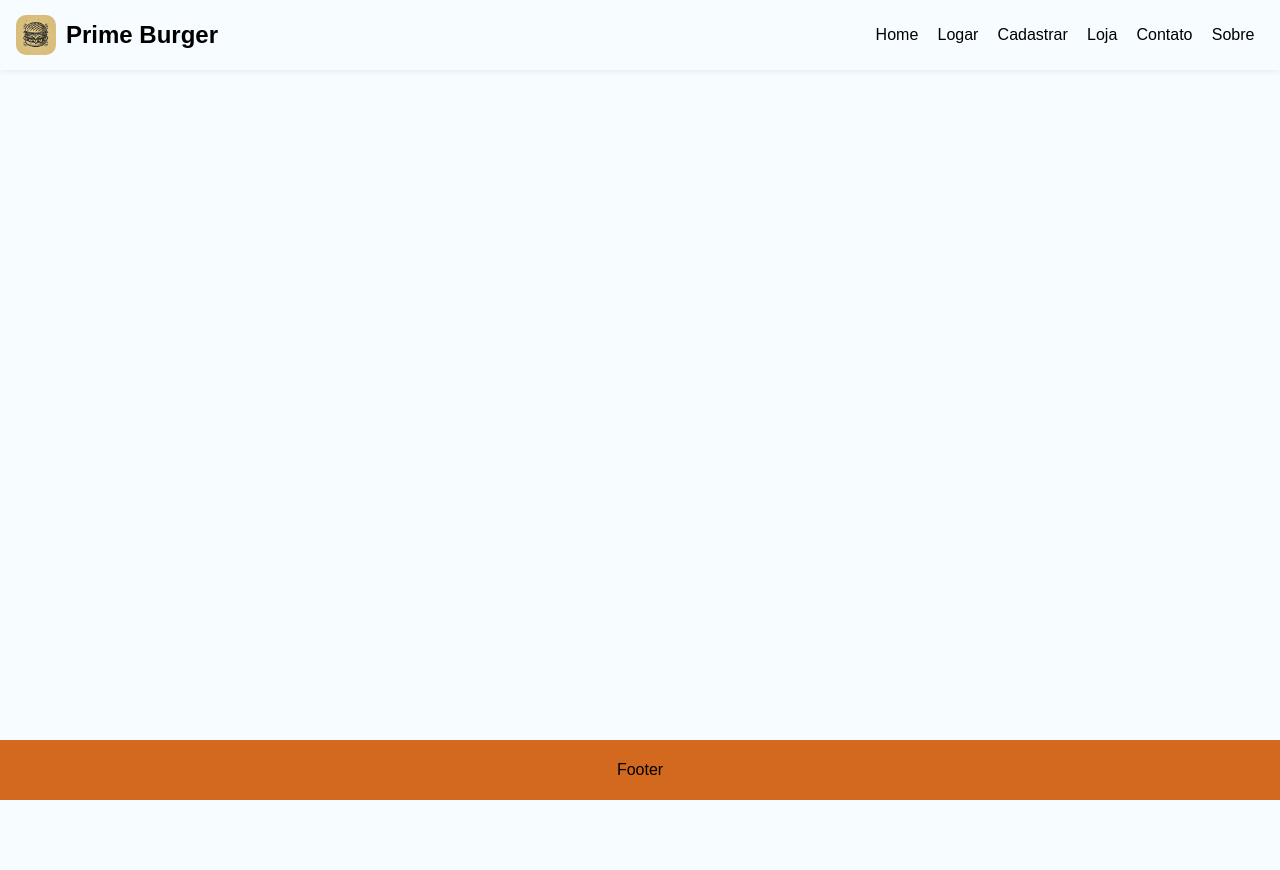
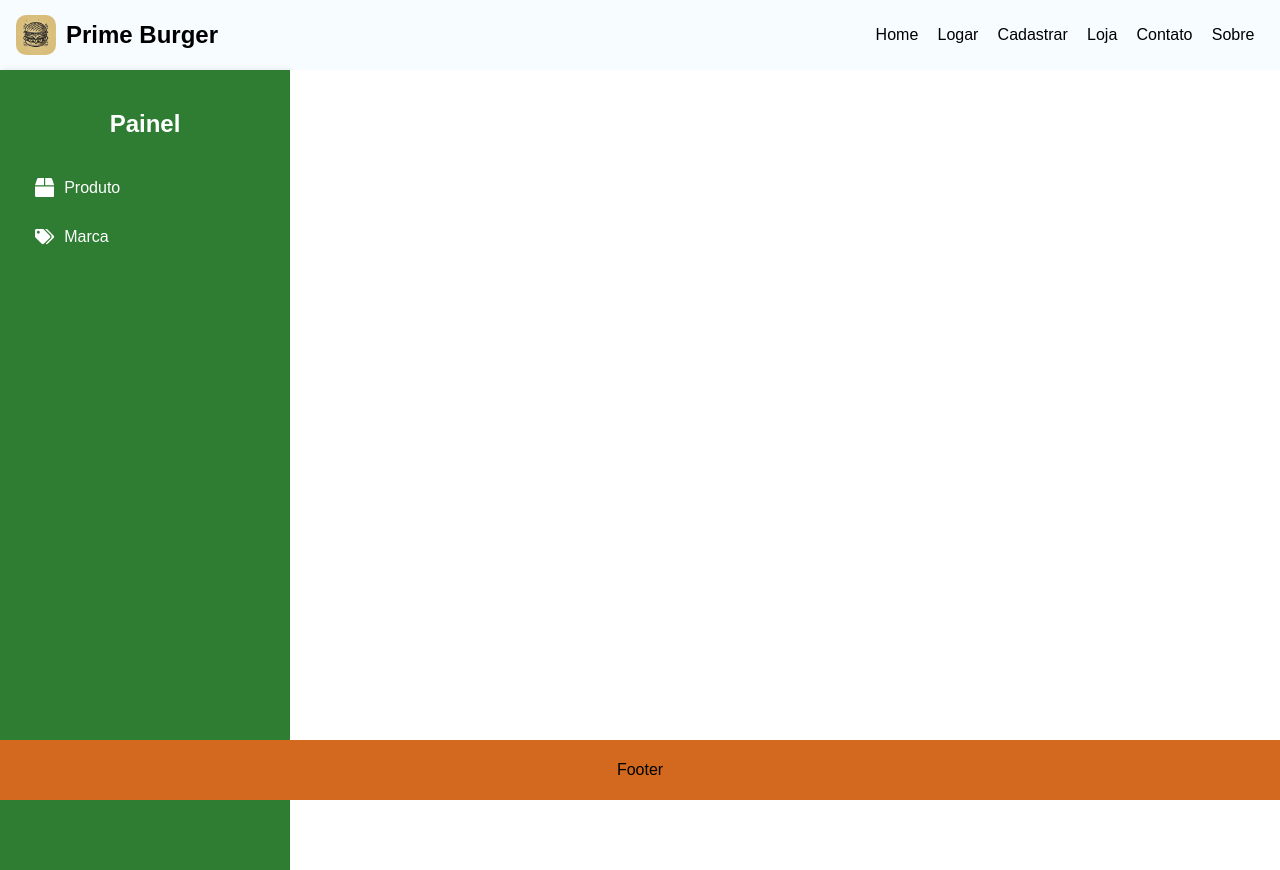
Before and after one commit to joao-pedro-chapichi/app-burguer, a React (Create React App) app: page /painel in a window 1280 px wide. Before the commit the page ends 800 px from the top, so only its background shows below. Built offline with nearby package versions, Linux system fonts and the light colour scheme.

Commit message:
Aula 10-06

```diff
--- a/package.json
+++ b/package.json
@@ -10,6 +10,7 @@
     "firebase": "^11.6.1",
     "react": "^19.0.0",
     "react-dom": "^19.0.0",
+    "react-icons": "^5.5.0",
     "react-router-dom": "^7.3.0",
     "react-scripts": "5.0.1",
     "web-vitals": "^2.1.4"
--- a/src/App.js
+++ b/src/App.js
@@ -1,6 +1,6 @@
 // import logo from './images/logo.png';
 import './App.css';
-import { BrowserRouter, Routes, Route} from 'react-router-dom';
+import { BrowserRouter, Routes, Route } from 'react-router-dom';
 import Home from './pages/Home';
 import Login from './pages/Login';
 import Register from './pages/Register';
@@ -10,6 +10,11 @@ import Header from './components/Header';
 import Footer from './components/Footer';
 import Store from './pages/Store';
 
+import Painel from './pages/Painel';
+import Products from './pages/Product';
+import Brand from './pages/Brand';
+import PublicLayout from './components/PublicLayout';
+
 function App() {
   return (
     <div className="App">
@@ -17,14 +22,21 @@ function App() {
 
         <BrowserRouter>
           <div className="container">
-        <Header/>
+            <Header />
             <Routes>
+              <Route element={<PublicLayout />}>
                 <Route path="/" element={<Home />} />
                 <Route path="/login" element={<Login />} />
-            <Route path="/register" element={<Register/>} />
-            <Route path="/store" element={<Store/>} />
+                <Route path="/register" element={<Register />} />
+                <Route path="/store" element={<Store />} />
                 <Route path="/contact" element={<Contact />} />
                 <Route path='/about' element={<About />} />
+              </Route>
+
+              <Route path="/painel" element={<Painel />}>
+                <Route path="products" element={<Products />} />
+                <Route path="brand" element={<Brand />} />
+              </Route>
             </Routes>
           </div>
         </BrowserRouter>
@@ -33,7 +45,7 @@ function App() {
           Gerenciador de Tarefas e Relatórios para TO
         </p> */}
       </header>
-       <Footer/>
+      <Footer />
     </div>
   );
 }
--- /dev/null
+++ b/src/components/PublicLayout.js
@@ -0,0 +1,14 @@
+import NavBar from '../components/Header';
+import { Outlet } from 'react-router-dom';
+
+const PublicLayout = () => {
+  return (
+    <div className="App">
+      <div className="container">
+        <Outlet />
+      </div>
+    </div>
+  );
+};
+
+export default PublicLayout;
--- /dev/null
+++ b/src/pages/Painel.js
@@ -0,0 +1,34 @@
+import { Link, Outlet } from 'react-router-dom';
+import { FaBox, FaTags } from 'react-icons/fa';
+import styles from './Painel.module.css';
+
+const Painel = () => {
+  return (
+    <div className={styles.painelContainer}>
+      <aside className={styles.menuLateral}>
+        <h2 className={styles.tituloMenu}>Painel</h2>
+        <nav>
+          <ul>
+            <li>
+              <Link to="products" className={styles.linkMenu}>
+                <FaBox className={styles.icone} /> Produto
+              </Link>
+            </li>
+            <li>
+              <Link to="brand" className={styles.linkMenu}>
+                <FaTags className={styles.icone} /> Marca
+              </Link>
+            </li>
+          </ul>
+        </nav>
+      </aside>
+
+      <main className={styles.conteudo}>
+        {/* Aqui renderiza Products ou Brand */}
+        <Outlet />
+      </main>
+    </div>
+  );
+};
+
+export default Painel;
--- /dev/null
+++ b/src/pages/Painel.module.css
@@ -0,0 +1,59 @@
+.painelContainer {
+  display: flex;
+  height: 100vh;
+  font-family: Arial, sans-serif;
+}
+
+.menuLateral {
+  width: 250px;
+  background-color: #2e7d32;
+  color: white;
+  padding: 20px;
+  box-shadow: 2px 0 5px rgba(0, 0, 0, 0.1);
+}
+
+.tituloMenu {
+  font-size: 24px;
+  margin-bottom: 30px;
+}
+
+.menuLateral ul {
+  list-style: none;
+  padding: 0;
+}
+
+.linkMenu {
+  display: flex;
+  align-items: center;
+  gap: 10px;
+  padding: 10px 15px;
+  margin-bottom: 10px;
+  color: white;
+  text-decoration: none;
+  border-radius: 5px;
+  transition: background-color 0.3s;
+}
+
+.linkMenu:hover {
+  background-color: #1b5e20;
+}
+
+.icone {
+  font-size: 1.2em;
+}
+
+.conteudo {
+  flex: 1;
+  background-color: white;
+  padding: 40px;
+}
+
+.conteudo h1 {
+  font-size: 28px;
+  color: #333;
+}
+
+.conteudo p {
+  color: #666;
+  margin-top: 10px;
+}
```
Also changed, not shown: src/pages/Brand.js (added), src/pages/Brand.module.css (added), src/pages/Product.js (added), 1 other file (tests, documents, lock files or other folders). Lines whose indentation alone changed are shown as unchanged.
